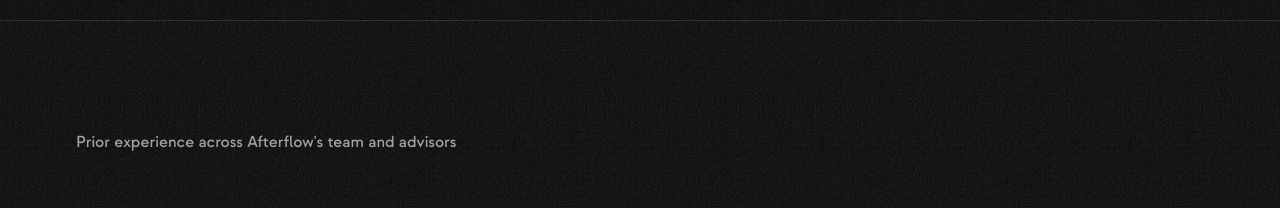
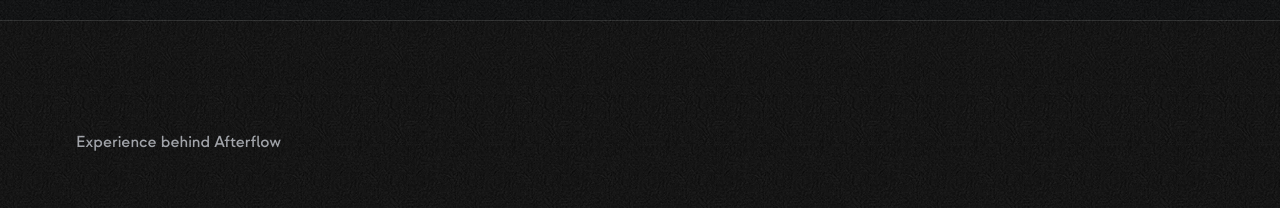
Before and after one commit to latentfoundry/landing-exploration, a Next.js app in the folder afterflow/: page / in a window 1280 px wide. Shown: the part 780-988 px from the top of the page. Built offline with nearby package versions, Linux system fonts and the light colour scheme; no server answers.

Commit message:
fixing wording

```diff
--- a/afterflow/app/page.tsx
+++ b/afterflow/app/page.tsx
@@ -176,7 +176,7 @@ export default function Home() {
         <section className="logo-field" id="proof" aria-labelledby="logo-field-label">
           <div className="shell logo-field__heading">
             <p id="logo-field-label">
-              <FocusWords>Prior experience across Afterflow&apos;s team and advisors</FocusWords>
+              <FocusWords>Experience behind Afterflow</FocusWords>
             </p>
           </div>
           <div className="logo-marquee">
```
Also changed, not shown: 1 other file (tests, documents, lock files or other folders).
